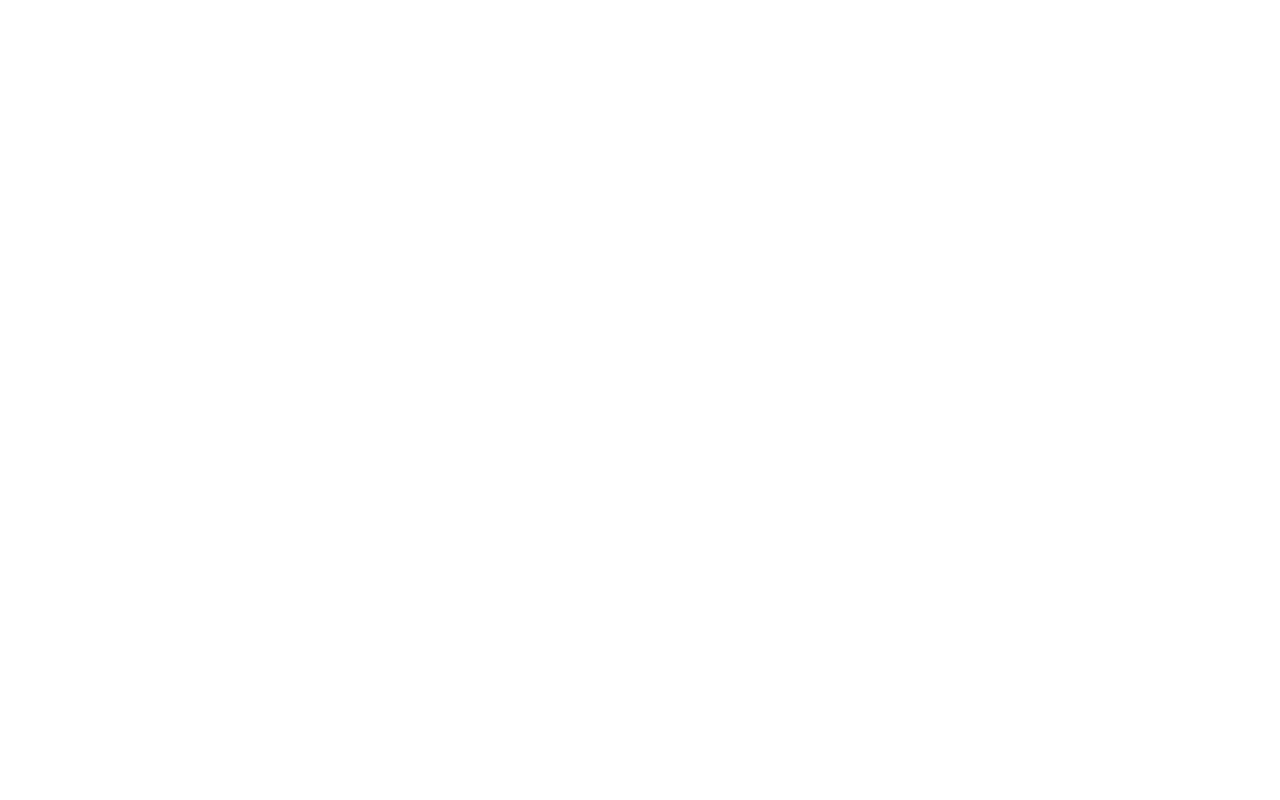
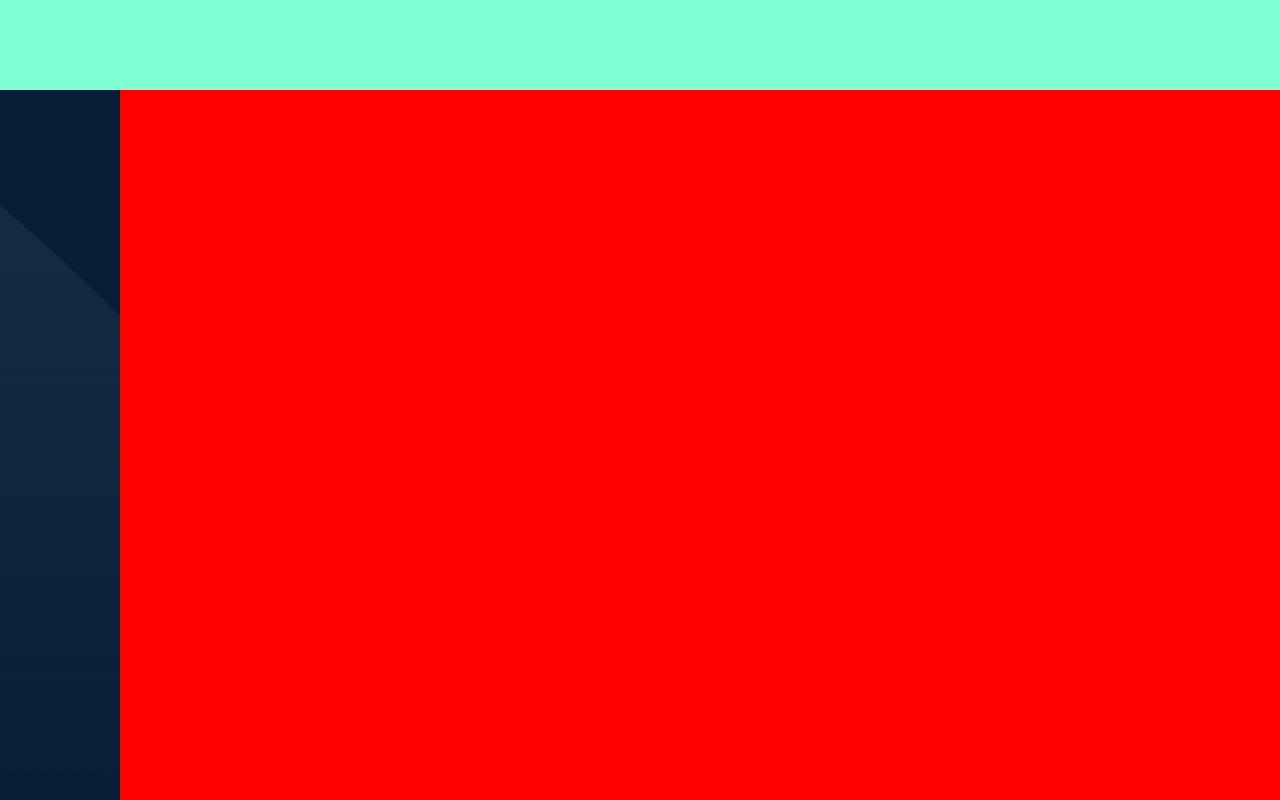
Before and after one commit to simone-danzeri/html-css-bootstrap-dashboard, a plain HTML site: page index.html in a window 1280 px wide. Drawn offline with nearby package versions, Linux system fonts and the light colour scheme.

Commit message:
feat: add structure with colours

```diff
--- a/index.html
+++ b/index.html
@@ -13,6 +13,14 @@
     <title>Dashboard</title>
 </head>
 <body>
+    <header>
+
+    </header>
+
+    <div class="ms-wrapper d-flex">
+        <aside></aside>
+        <main class="d-flex"></main>
+    </div>
     <!-- Bootstrap JS-->
     <script src="https://cdn.jsdelivr.net/npm/bootstrap@5.3.3/dist/js/bootstrap.bundle.min.js" integrity="sha384-YvpcrYf0tY3lHB60NNkmXc5s9fDVZLESaAA55NDzOxhy9GkcIdslK1eN7N6jIeHz" crossorigin="anonymous"></script>
     <!-- /Bootstrap JS-->
--- a/style.css
+++ b/style.css
@@ -0,0 +1,37 @@
+/*---------------
+    HEADER
+---------------*/
+
+header{
+    height: 90px;
+    background-color: aquamarine;
+}
+
+/*---------------
+    WRAPPER
+---------------*/
+
+.mas-wrapper{
+    height: calc(100vh - 90px);
+}
+
+/*---------------
+    ASIDE
+---------------*/
+
+aside{
+    width: 120px;
+    height: calc(100vh - 90px);
+    background-color: #051e34;
+    background-image: url(./img/sidebar-bg.png);
+}
+
+/*---------------
+    MAIN
+---------------*/
+
+main{
+    height: calc(100vh - 90px);
+    background-color: red;
+    flex-grow: 1;
+}
```
